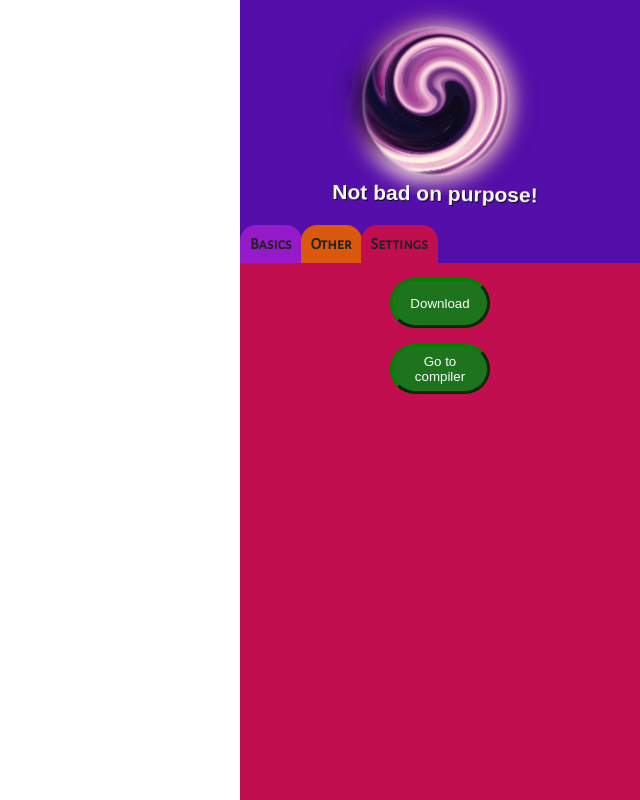
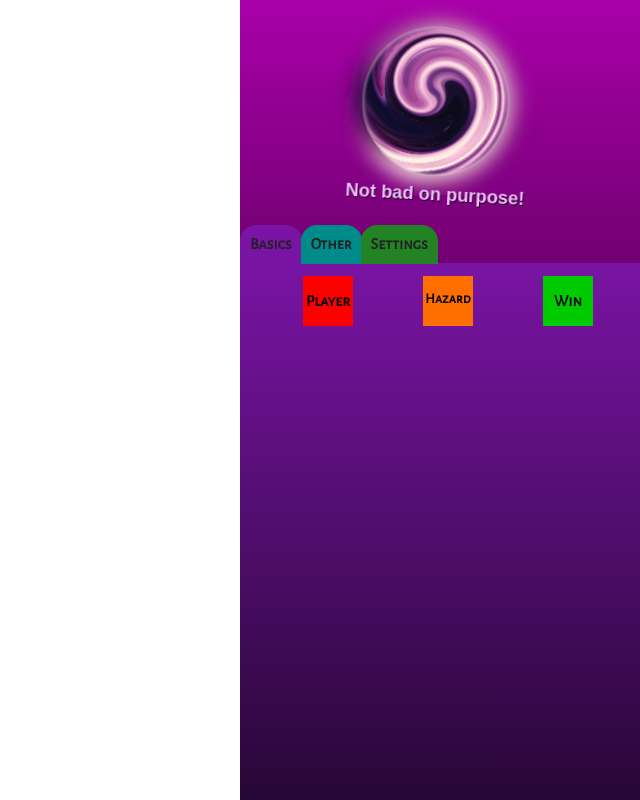
Before and after one commit to MiniKielbyM/Orion-Engine, a website: page maker/index.html in a window 1280 px wide. Shown: the whole page, without its empty margins (640-1280 px from the left). Drawn offline with nearby package versions, Linux system fonts and the light colour scheme.

Commit message:
added gradients

```diff
--- a/maker/index.html
+++ b/maker/index.html
@@ -111,7 +111,7 @@
       </div>
 
       <div class="tab">
-        <input class="tab-radio tr2" type="radio" id="tab-2" name="tab-group-1" checked="">
+        <input class="tab-radio tr2" type="radio" id="tab-2" name="tab-group-1">
         <label class="tab-label t2" for="tab-2">Other</label>
 
         <div class="tab-panel tc2">
@@ -163,7 +163,7 @@
           </div>
         </div>
         <div class="tab">
-          <input class="tab-radio tr3" type="radio" id="tab-3" name="tab-group-1" checked="">
+          <input class="tab-radio tr3" type="radio" id="tab-3" name="tab-group-1">
           <label class="tab-label t3" for="tab-3">Settings</label>
 
           <div class="tab-panel tc3">
--- a/maker/style.css
+++ b/maker/style.css
@@ -9,7 +9,7 @@ body {
   width: 400px;
   height: 100%;
   visibility: visible;
-  background-color: rgb(84, 14, 169);
+  background-image: linear-gradient(rgb(169, 0, 169), rgb(0, 0, 0));
 }
 
 #logo {
@@ -236,7 +236,7 @@ button {
 #npcText {
   position: absolute;
   top: 40px;
-  right: 312px;
+  right: 45%;
   width: 500px;
   height: 100px;
   resize: none;
@@ -426,12 +426,12 @@ button {
 #subtitle {
   user-select: none;
   text-align: center;
-  color: #FFFFFF;
+  color: #f3beff;
   text-shadow: 1px 1px 0px #000;
   position: relative;
   bottom: 80px;
   left: 20px;
-  animation: subtitle .25s;
+  animation: subtitle 0.5s;
   animation-direction: alternate;
   animation-iteration-count: infinite;
   font-family: sans-serif;
@@ -445,11 +445,11 @@ button {
 
 @keyframes subtitle {
   0% {
-    transform: scale(0.875) rotate(1deg)
+    transform: scale(0.76274958733974653947659384756839847583487584) rotate(3deg)
   }
 
   100% {
-    transform: scale(1) rotate(-1deg)
+    transform: scale(1.01485945876475647956) rotate(-3deg)
   }
 }
 
@@ -478,39 +478,39 @@ button {
 }
 
 .t1 {
-  background: #951ac9;
+  background: #7814a3;
 }
 
 .t2 {
-  background: #db590d;
+  background: darkcyan;
 }
 
 .t3 {
-  background: #db0d59;
+  background: #238223;
 }
 
 .tr1:checked+.t1 {
-  background: #7914a4;
+  background: linear-gradient(#7914a4, #7814a3);
 }
 
 .tr1:checked~.tc1 .tb1 {
-  background: #7914a4;
+  background: linear-gradient(#7914a4, #000000);
 }
 
 .tr2:checked~.t2 {
-  background: #d4540a;
+  background: darkcyan;
 }
 
 .tr2:checked~.tc2 .tb2 {
-  background: #d4540a;
+  background: linear-gradient(darkcyan, black);
 }
 
 .tr3:checked~.t3 {
-  background: #c00e4f;
+  background: linear-gradient(rgb(35, 130, 35), #238223);
 }
 
 .tr3:checked~.tc3 .tb3 {
-  background: #c00e4f;
+  background: linear-gradient(rgb(35, 130, 35), black);
 }
 
 
```
